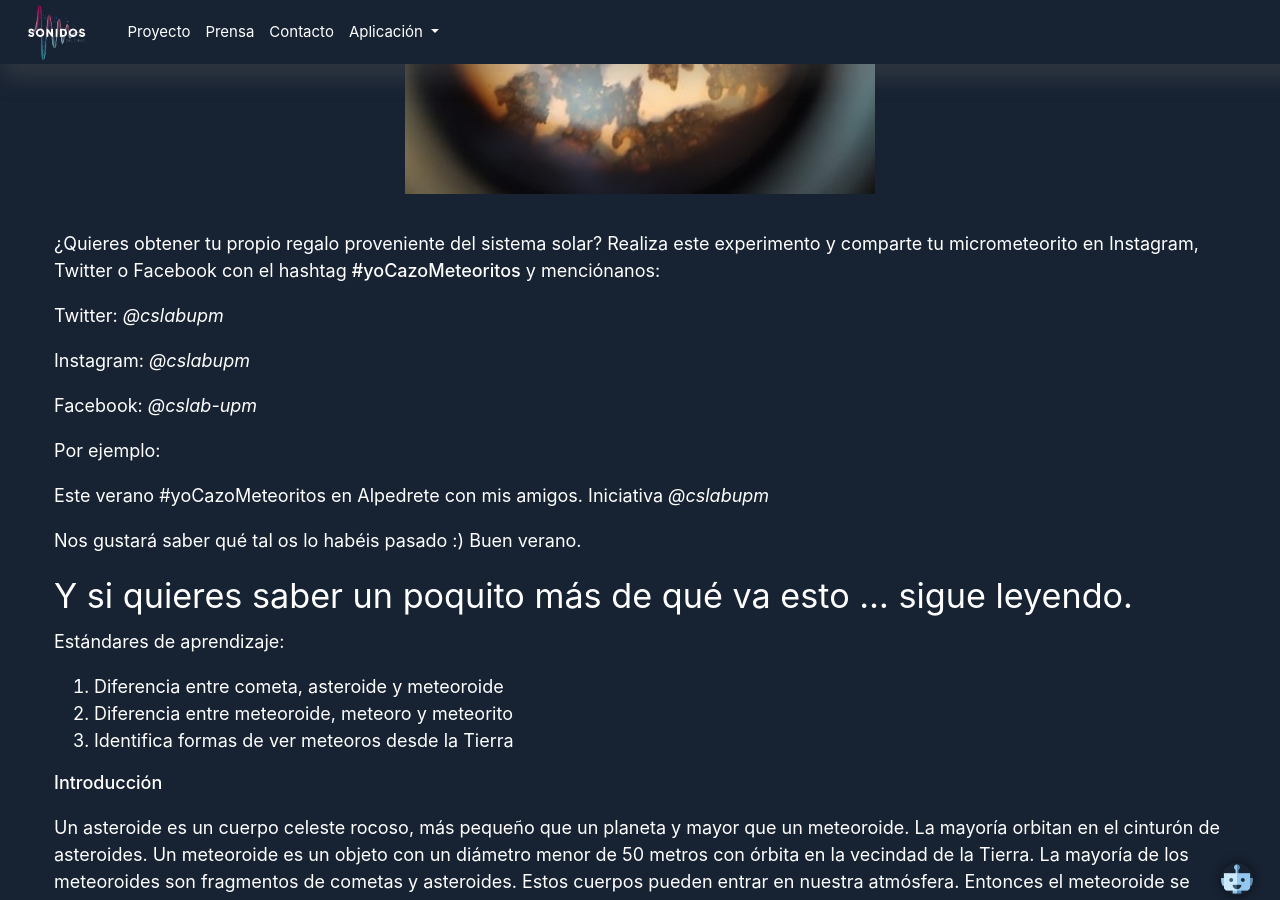
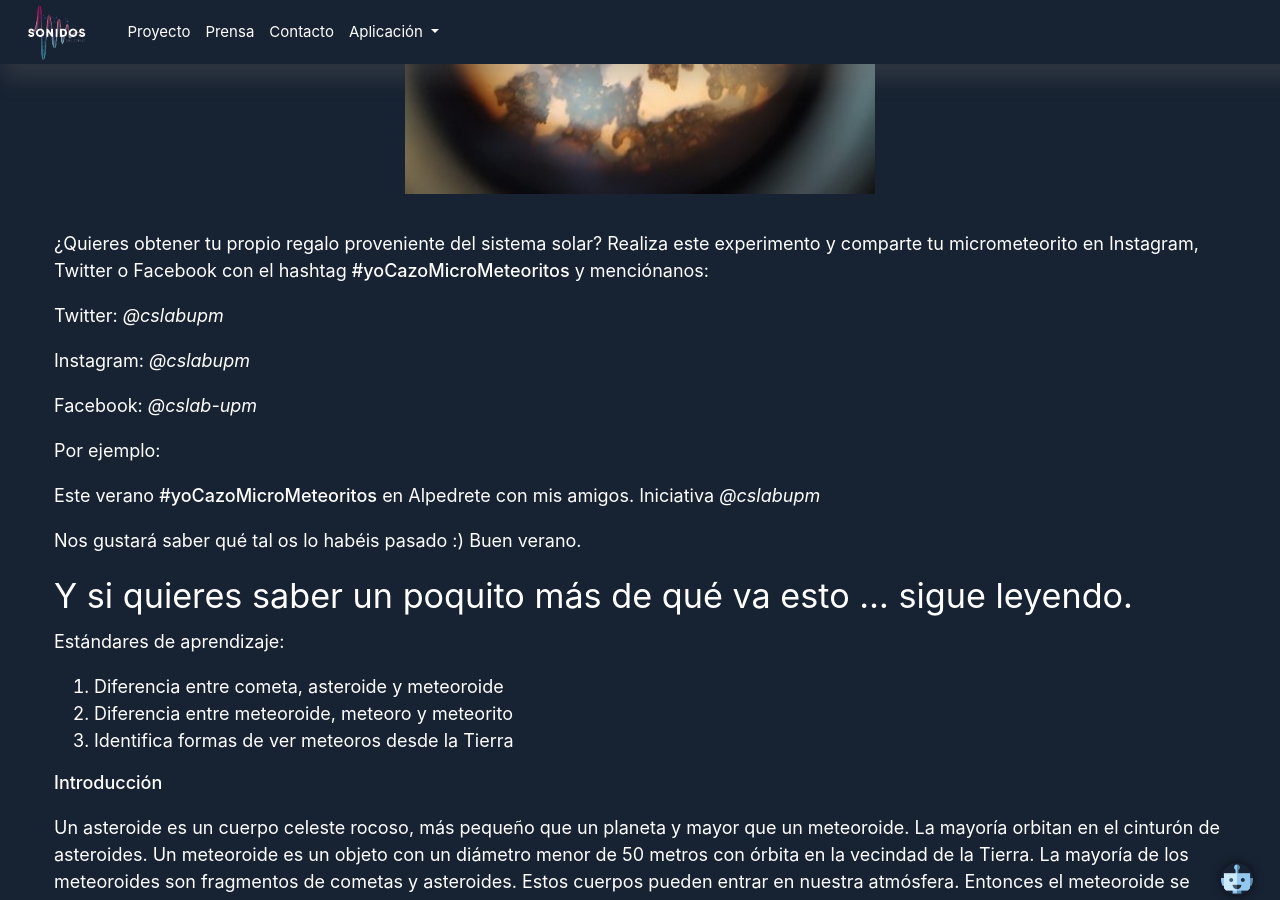
Before and after one commit to cslab-upm/sonidosdelcielo, a Jekyll site: the page built from _prensa/1-2021-07-21-cazameteoritos.md, in a window 1280 px wide and 900 px high, scrolled down 5476 px. Built offline with Jekyll 4.4.1, drawn with Linux system fonts in a browser that asks for light colours; nearby versions of some CDN libraries.

Commit message:
Prensa cazameteoritos

```diff
--- a/_prensa/1-2021-07-21-cazameteoritos.md
+++ b/_prensa/1-2021-07-21-cazameteoritos.md
@@ -65,7 +65,7 @@ A continuación te proporcionamos algunos ejemplos de nuestras exploraciones par
 
  <img src="../docs/images/prensa/met_3.png" style="height:500px">
 
-¿Quieres obtener tu propio regalo proveniente del sistema solar? Realiza este experimento y comparte tu micrometeorito en Instagram, Twitter o Facebook con el hashtag **#yoCazoMeteoritos** y menciónanos:
+¿Quieres obtener tu propio regalo proveniente del sistema solar? Realiza este experimento y comparte tu micrometeorito en Instagram, Twitter o Facebook con el hashtag **#yoCazoMicroMeteoritos** y menciónanos:
 
 Twitter: *@cslabupm*
 
@@ -75,7 +75,7 @@ Facebook: *@cslab-upm*
 
 Por ejemplo:
 
-Este verano #yoCazoMeteoritos en Alpedrete con mis amigos. Iniciativa *@cslabupm*
+Este verano **#yoCazoMicroMeteoritos** en Alpedrete con mis amigos. Iniciativa *@cslabupm*
 
 Nos gustará saber qué tal os lo habéis pasado :) Buen verano.
 
```
